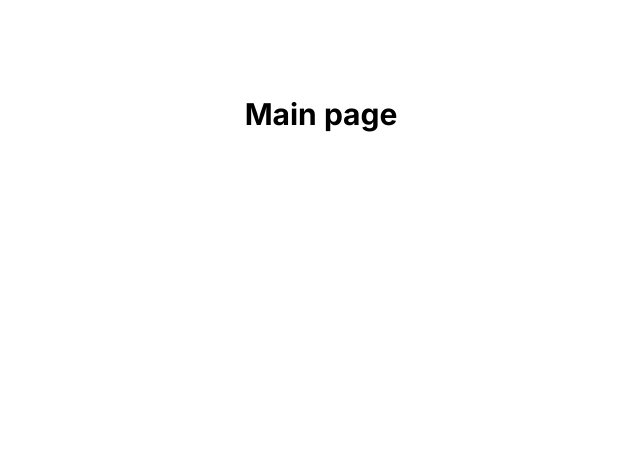
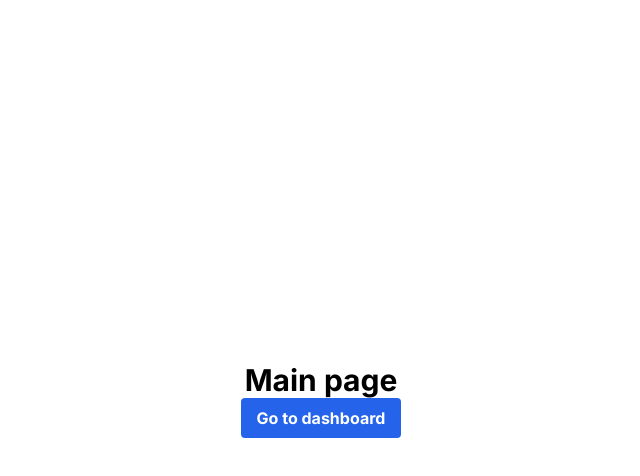
Before and after one commit to reneruano95/nextjs-admin-dashboard, a Next.js app: page / in a window 1280 px wide. Shown: the top 476 px of the page, without its empty margins (319-959 px from the left). Built offline with nearby package versions, Linux system fonts and the light colour scheme.

Commit message:
added link to dashboard in main page

```diff
--- a/app/(auth)/login/page.tsx
+++ b/app/(auth)/login/page.tsx
@@ -1,7 +1,6 @@
 import { createClient } from "@/lib/supabase/server";
 import AuthForm from "./_components/auth-form";
 import { redirect } from "next/navigation";
-import { revalidatePath } from "next/cache";
 
 export default async function LoginPage() {
   const supabase = createClient();
--- a/app/page.tsx
+++ b/app/page.tsx
@@ -1,9 +1,15 @@
-import Image from "next/image";
+import Link from "next/link";
 
 export default function Home() {
   return (
-    <main className="flex min-h-screen flex-col items-center justify-between p-24">
+    <main className="flex min-h-screen flex-col items-center justify-center p-24">
       <div className="text-3xl font-bold">Main page</div>
+      <Link
+        href="/dashboard"
+        className="text-white bg-blue-600 hover:bg-blue-800 font-bold py-2 px-4 rounded"
+      >
+        Go to dashboard
+      </Link>
     </main>
   );
 }
```
